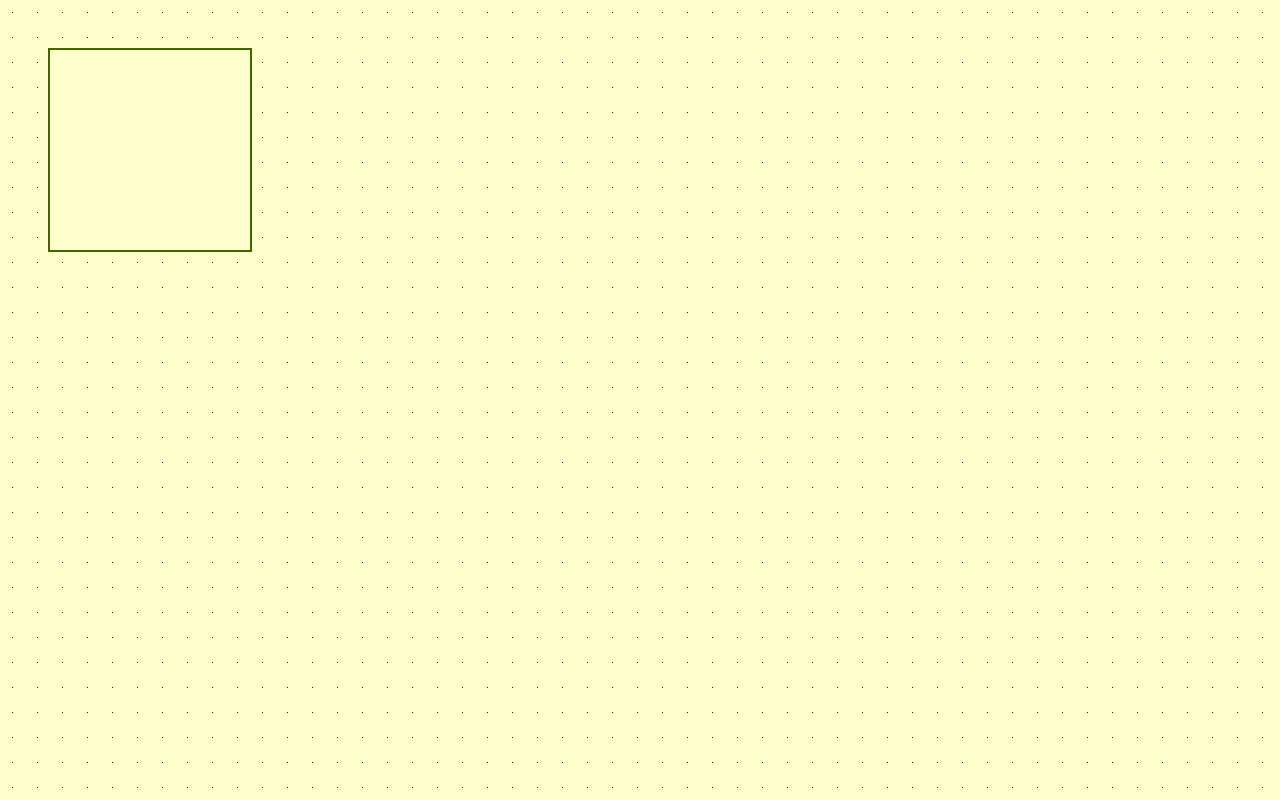
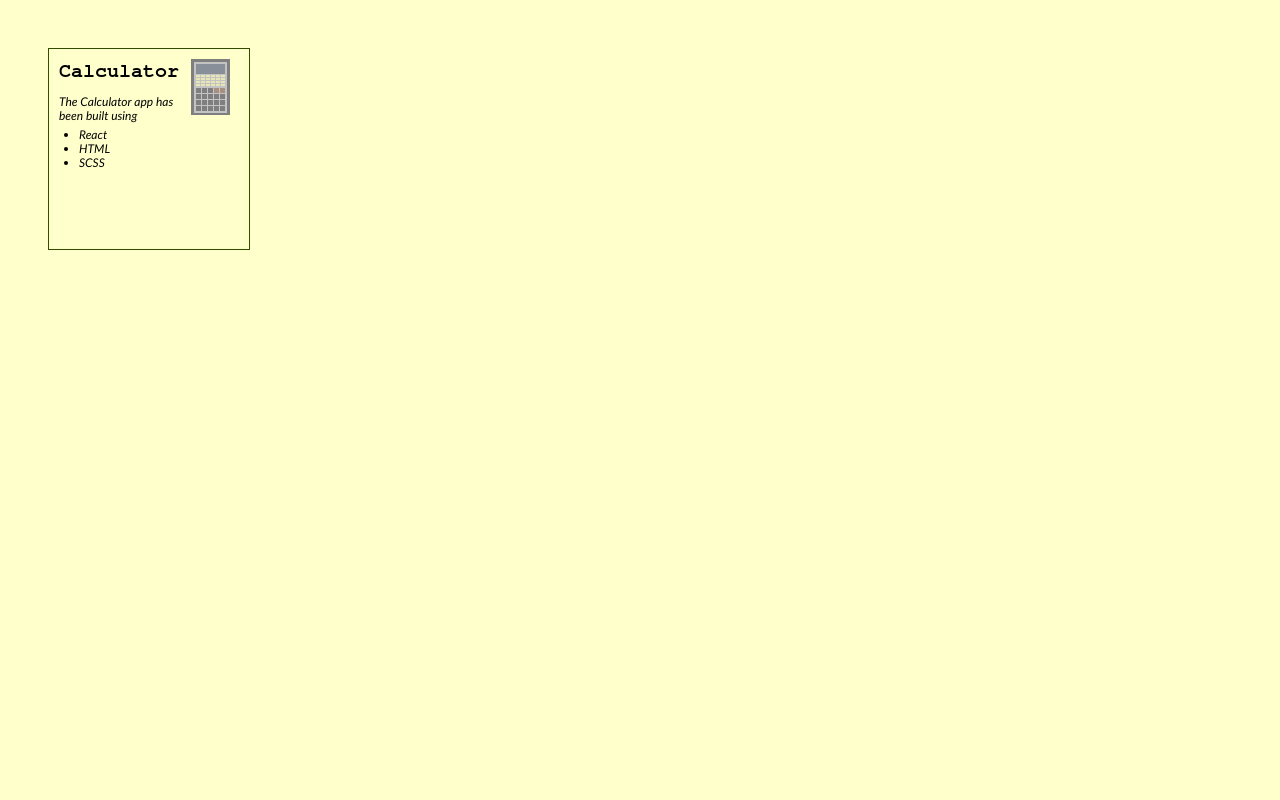
Before and after one commit to tomscambler/tomscambler.github.io, a React (Vite) app: page / in a window 1280 px wide. Built offline with nearby package versions, Linux system fonts and the light colour scheme.

Commit message:
TS-00: Made button look pretty

```diff
--- a/src/App.css
+++ b/src/App.css
@@ -5,28 +5,59 @@
   text-align: center;
 }
 
-.button-border {
+.button--border {
+  background-color: #334d00;
   width: 200px;
   height: 200px;
-  transition-duration: 2s;
+  transition-duration: 0.2s;
 }
-.button {
+.button--border:hover {
+  transform: translate(-3px, -3px);
+  transition-duration: 0.2s;
+}
+
+.button--actual {
   background-color: #ffffcc;
-  border: 2px solid #446600;
+  border: 1px solid #334d00;
   width: 100%;
   height: 100%;
-  transition-duration: 0.5s;
+  transition-duration: 0.2s;
+}
+.button--actual:hover {
+  transform: translate(6px, 6px);
+  transition-duration: 0.2s;
+  cursor: pointer;
 }
 
-.button-border:hover {
-  background-color: #334d00;
-  transition-duration: 0.5s;
+.button--content {
+  filter: grayscale(80%);
+  transition-duration: 0.2s;
+  width: 90%;
+  height: 90%;
+  padding: 5%;
+  font-size: 20px;
+  font-weight: bold;
+  text-align: left;
+}
+.button--content:hover {
+  filter: grayscale(0%);
+  transition-duration: 0.2s;
 }
 
-.button:hover {
-  background-color: #ffffcc;
-  border: 2px solid #446600;
-  transform: translate(5px, 5px);
-  transition-duration: 0.5s;
-  cursor: pointer;
+.button--image {
+  float:right;
+  padding: 0% 5%;
 }
+
+.button--text {
+  font-family: Gill Sans, sans-serif;
+  font-size: 12px;
+  font-style: italic;
+  font-weight: normal;
+  line-height: 14px;
+}
+
+.skills-listed {
+  padding-inline-start: 20px;
+  margin-block-start: 5px;
+}
--- a/src/App.tsx
+++ b/src/App.tsx
@@ -9,9 +9,14 @@ function App() {
     <div className="App">
       <header></header>
       <body>
-        <div className="button-border">
-          <div className="button">
-
+        <div className="button--border">
+          <div className="button--actual">
+            <div className="button--content">
+              Calculator
+              <img src="images/calculator.png" className="button--image" />
+              <br />
+              <p className="button--text">The Calculator app has been built using <ul className="skills-listed"><li>React</li><li>HTML</li><li>SCSS</li></ul></p>
+            </div>
           </div>
         </div>
       </body>
--- a/src/index.css
+++ b/src/index.css
@@ -1,12 +1,12 @@
 :root {
-  font-family: Cambria,Georgia,serif;
+  font-family: FreeMono, monospace;
   font-size: 16px;
   line-height: 24px;
   font-weight: 400;
 
-  background-image: radial-gradient(#242424 2%, transparent 3%);
+  /* background-image: radial-gradient(#242424 2%, transparent 3%); */
   background-color: #ffffcc;
-  background-size: 25px 25px;
+  /* background-size: 25px 25px; */
 
   font-synthesis: none;
   text-rendering: optimizeLegibility;
```
Also changed, not shown: public/images/calculator.png (added).
